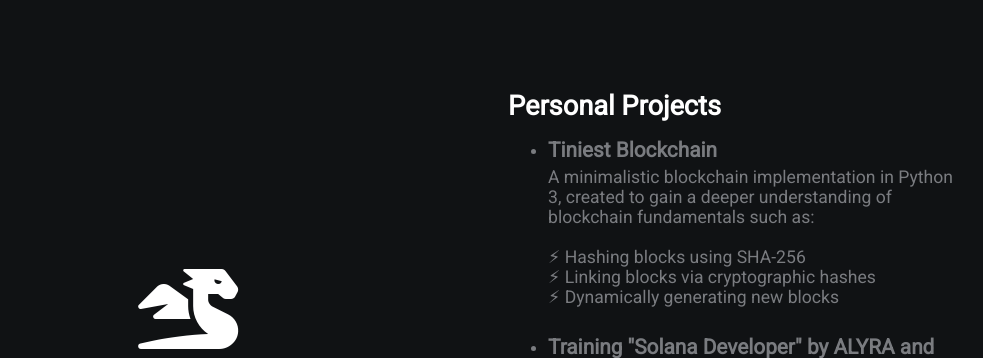
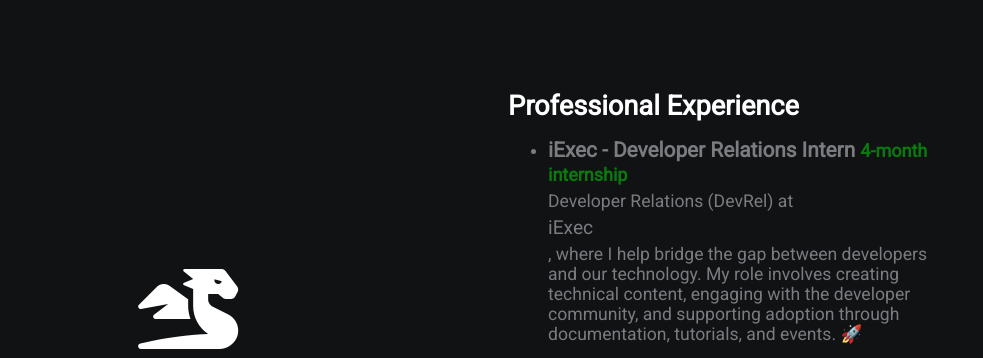
Before and after one commit to florianleriche/Portfolio, a plain HTML site: page index.html in a window 1280 px wide. Shown: the top 358 px of the page, without its empty margins (132-1115 px from the left). Drawn offline with Linux system fonts and the light colour scheme.

Commit message:
Update index.html

```diff
--- a/index.html
+++ b/index.html
@@ -22,6 +22,16 @@
         </div>
         <!-- Section 2 -->
         <div class="section-2">
+            <h2>Professional Experience</h2>
+            <ul class="project-list">
+                <li>
+                    <h3>iExec - Developer Relations Intern <span class="status completed">4-month internship</span></h3>
+                    <p>
+                        Developer Relations (DevRel) at <a href="https://iex.ec" target="_blank">iExec</a>, where I help bridge the gap between developers and our technology.
+                        My role involves creating technical content, engaging with the developer community, and supporting adoption through documentation, tutorials, and events. 🚀
+                    </p>
+                </li>
+            </ul>
             <h2>Personal Projects</h2>
             <ul class="project-list">
                 <li>
```
